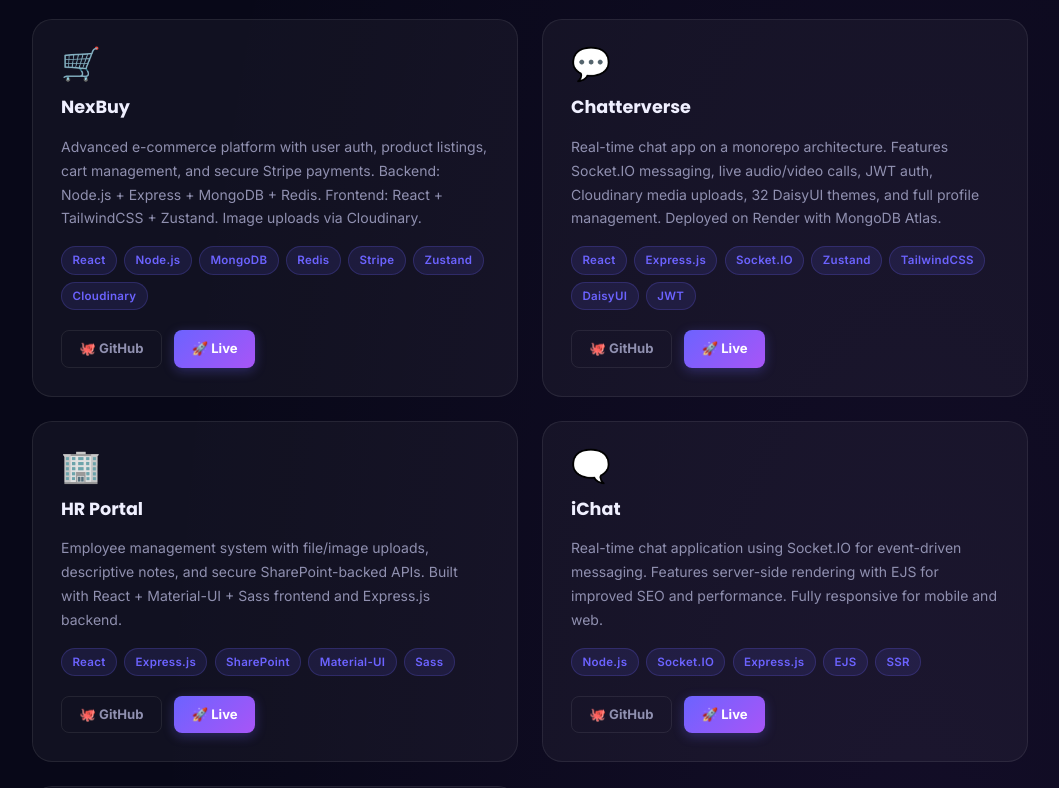
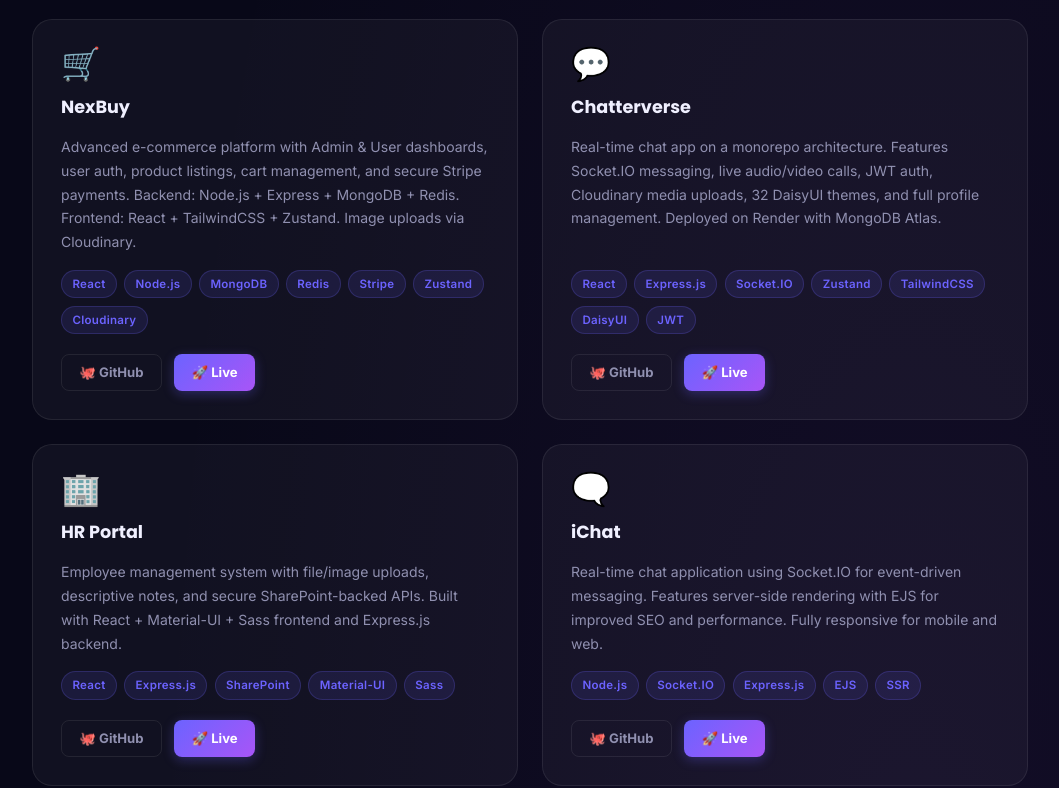
Before and after one commit to sharafath-ali/Personal-website, a React (Vite) app: page / in a window 1280 px wide. Shown: the part 3420-4208 px from the top of the page, without its empty margins (110-1169 px from the left). Built offline with nearby package versions, Linux system fonts and the light colour scheme; a web font is replaced by a local one.

Commit message:
feat: add ProjectCards component to display portfolio projects with animations

```diff
--- a/src/components/ProjectCards.jsx
+++ b/src/components/ProjectCards.jsx
@@ -7,7 +7,7 @@ const projects = [
     icon: "🛒",
     title: "NexBuy",
     description:
-      "Advanced e-commerce platform with user auth, product listings, cart management, and secure Stripe payments. Backend: Node.js + Express + MongoDB + Redis. Frontend: React + TailwindCSS + Zustand. Image uploads via Cloudinary.",
+      "Advanced e-commerce platform with Admin & User dashboards, user auth, product listings, cart management, and secure Stripe payments. Backend: Node.js + Express + MongoDB + Redis. Frontend: React + TailwindCSS + Zustand. Image uploads via Cloudinary.",
     tech: ["React", "Node.js", "MongoDB", "Redis", "Stripe", "Zustand", "Cloudinary"],
     github: "https://github.com/sharafath-ali/NexBuy",
     live: "https://nexbuy.onrender.com/",
```
